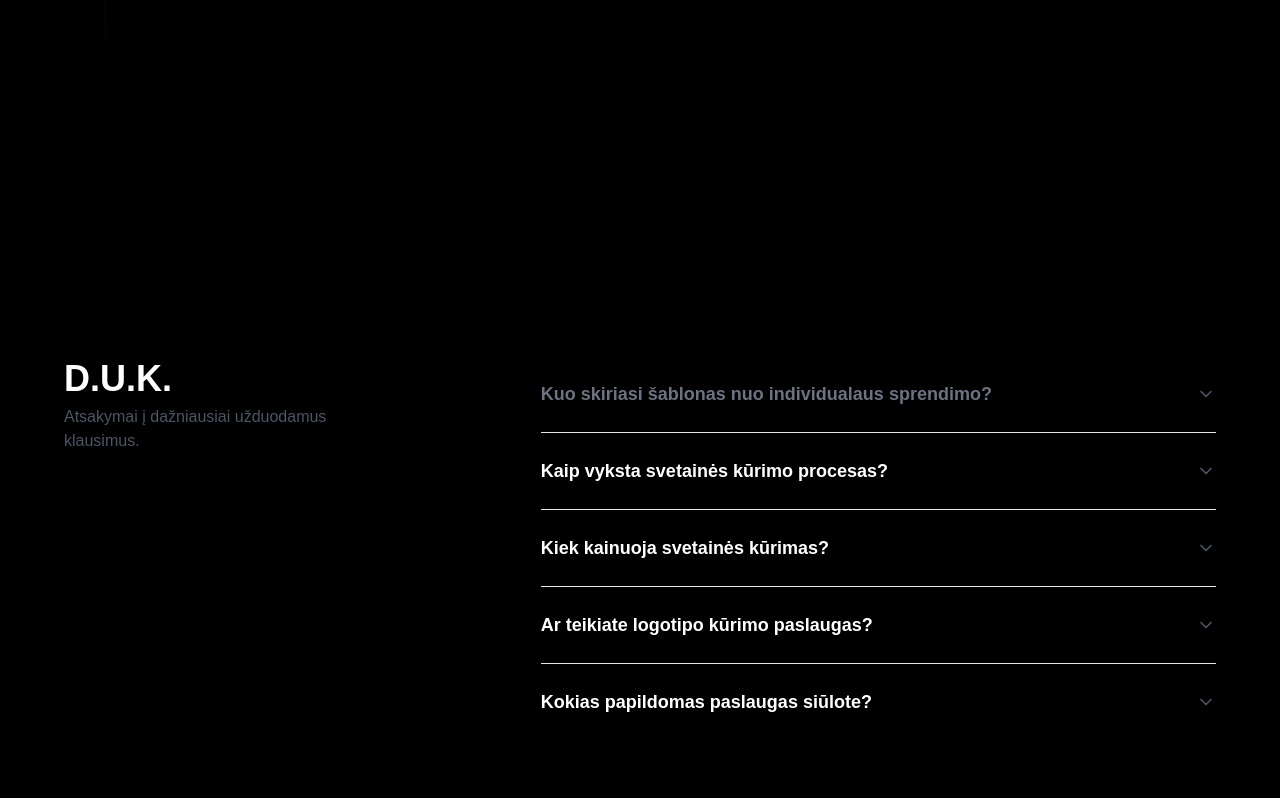
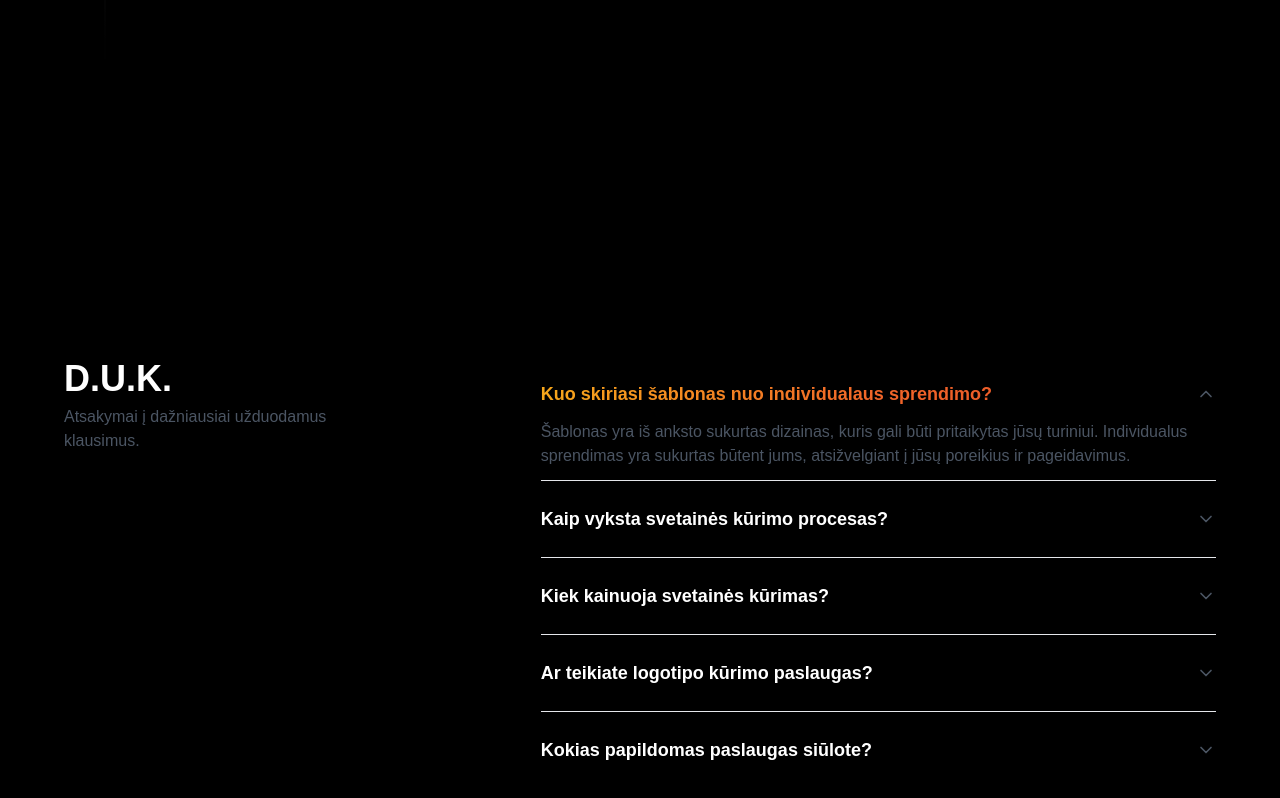
Before and after one commit to Drangis-tech/nextjs-portfolio-website, a Next.js app: page / in a window 1280 px wide. Both pictures are taken after a click on the button "Kuo skiriasi šablonas nuo individualaus sprendimo?". Shown: the part 4989-5787 px from the top of the page. Built offline with nearby package versions, Linux system fonts and the light colour scheme; no server answers; what tailwindcss-debug-screens would draw is missing.

Commit message:
grid backgroundas

```diff
--- a/app/components/FAQ.tsx
+++ b/app/components/FAQ.tsx
@@ -1,11 +1,25 @@
-import React, { useState } from 'react';
+import React, { useState, useRef, useEffect } from 'react';
 
 const FAQ = () => {
-  const [openFAQ, setOpenFAQ] = useState<number | null>(1); // Manages which FAQ item is open
+  const [openFAQ, setOpenFAQ] = useState<number | null>(null);
+  const [height, setHeight] = useState<number>(0); // Changed to number to avoid null assignment
+  const contentRef = useRef<HTMLDivElement>(null);
 
   const toggleFAQ = (index: number) => {
-    setOpenFAQ(openFAQ === index ? null : index);
+    if (openFAQ === index) {
+      setHeight(0); // Set height to 0 when closing
+      setOpenFAQ(null);
+    } else {
+      setHeight(contentRef.current?.scrollHeight || 0);
+      setOpenFAQ(index);
+    }
   };
+
+  useEffect(() => {
+    if (openFAQ !== null && contentRef.current) {
+      setHeight(contentRef.current.scrollHeight);
+    }
+  }, [openFAQ]);
 
   return (
     <div className="max-w-[85rem] px-4 py-10 sm:px-6 lg:px-8 lg:py-14 mx-auto">
@@ -16,24 +30,25 @@ const FAQ = () => {
             <h2 className="text-2xl font-bold md:text-4xl md:leading-tight dark:text-white">
               D.U.K.
             </h2>
-            <p className="mt-1 hidden md:block text-gray-600 dark:text-neutral-400">
+            <p className="mt-1 text-gray-600 dark:text-neutral-400">
               Atsakymai į dažniausiai užduodamus klausimus.
             </p>
           </div>
         </div>
 
         <div className="md:col-span-3">
-          {/* Accordion */}
-          <div className="divide-y divide-gray-200 dark:divide-neutral-700">
-            {/* FAQ Items */}
+          {/* Accordion Container */}
+          <div className="h-[500px] overflow-y-auto divide-y divide-gray-200 dark:divide-neutral-700">
             {Array.from({ length: 5 }, (_, index) => (
               <div key={index} className={`pt-6 pb-3 ${index === 0 ? 'pt-0' : ''}`}>
                 <button
                   className={`group pb-3 inline-flex items-center justify-between gap-x-3 w-full md:text-lg font-semibold text-start ${
-                    openFAQ === index + 1 ? 'text-gray-500' : 'text-white'
-                  } rounded-lg transition hover:text-gray-500 focus:outline-none focus:text-gray-500 dark:hover:text-neutral-400 dark:focus:text-neutral-400`}
-                  aria-expanded={openFAQ === index + 1}
-                  onClick={() => toggleFAQ(index + 1)}
+                    openFAQ === index
+                      ? 'text-transparent bg-gradient-to-r from-[#f7a71b] via-[#f16529] to-[#e44d26] bg-clip-text'
+                      : 'text-white'
+                  } transition-all hover:text-transparent hover:bg-clip-text hover:bg-gradient-to-r hover:from-[#f7a71b] hover:via-[#f16529] hover:to-[#e44d26] focus:outline-none`}
+                  aria-expanded={openFAQ === index}
+                  onClick={() => toggleFAQ(index)}
                 >
                   {index === 0 && 'Kuo skiriasi šablonas nuo individualaus sprendimo?'}
                   {index === 1 && 'Kaip vyksta svetainės kūrimo procesas?'}
@@ -42,8 +57,8 @@ const FAQ = () => {
                   {index === 4 && 'Kokias papildomas paslaugas siūlote?'}
                   <svg
                     className={`${
-                      openFAQ === index + 1 ? 'hidden' : 'block'
-                    } shrink-0 size-5 text-gray-600 group-hover:text-gray-500 dark:text-neutral-400`}
+                      openFAQ === index ? 'hidden' : 'block'
+                    } shrink-0 size-5 text-gray-600 group-hover:text-white`}
                     xmlns="http://www.w3.org/2000/svg"
                     width="24"
                     height="24"
@@ -58,8 +73,8 @@ const FAQ = () => {
                   </svg>
                   <svg
                     className={`${
-                      openFAQ === index + 1 ? 'block' : 'hidden'
-                    } shrink-0 size-5 text-gray-600 group-hover:text-gray-500 dark:text-neutral-400`}
+                      openFAQ === index ? 'block' : 'hidden'
+                    } shrink-0 size-5 text-gray-600 group-hover:text-white`}
                     xmlns="http://www.w3.org/2000/svg"
                     width="24"
                     height="24"
@@ -73,16 +88,25 @@ const FAQ = () => {
                     <path d="m18 15-6-6-6 6" />
                   </svg>
                 </button>
-                <div className={`overflow-hidden transition-all duration-300 ${openFAQ === index + 1 ? 'max-h-[200px]' : 'max-h-0'}`}>
-                  {openFAQ === index + 1 && (
-                    <p className="text-gray-600 dark:text-neutral-400">
-                      {index === 0 && 'Šablonas yra iš anksto sukurtas dizainas, kuris gali būti pritaikytas jūsų turiniui. Individualus sprendimas yra sukurtas būtent jums, atsižvelgiant į jūsų poreikius ir pageidavimus.'}
-                      {index === 1 && 'Svetainės kūrimas susideda iš kelių etapų: dizaino, programavimo, testavimo ir paleidimo. Pradžioje aptariame jūsų poreikius ir tikslus, tuomet kuriame dizainą ir jį pritaikome techniniam sprendimui.'}
-                      {index === 2 && 'Svetainės kūrimo kaina priklauso nuo dizaino sudėtingumo, funkcionalumo ir individualių poreikių. Mes siūlome pritaikytus sprendimus, todėl kiekvienam projektui kaina apskaičiuojama atskirai.'}
-                      {index === 3 && 'Taip, mes teikiame logotipo kūrimo paslaugas. Logotipas yra svarbi prekės ženklo dalis, todėl stengiamės sukurti išskirtinį ir atpažįstamą dizainą, kuris atspindi jūsų verslo esmę.'}
-                      {index === 4 && 'Be svetainės kūrimo ir logotipų dizaino, mes siūlome SEO optimizaciją, svetainės priežiūrą ir marketingo kampanijų valdymą.'}
-                    </p>
-                  )}
+                <div
+                  ref={contentRef}
+                  className={`overflow-hidden transition-[max-height] duration-500 ease-in-out transform ${
+                    openFAQ === index ? 'opacity-100 max-h-[200px] translate-y-0' : 'opacity-0 max-h-0 -translate-y-4'
+                  }`}
+                  style={{ maxHeight: openFAQ === index ? height : 0 }} // No null assignment
+                >
+                  <p className="text-gray-600 dark:text-neutral-400">
+                    {index === 0 &&
+                      'Šablonas yra iš anksto sukurtas dizainas, kuris gali būti pritaikytas jūsų turiniui. Individualus sprendimas yra sukurtas būtent jums, atsižvelgiant į jūsų poreikius ir pageidavimus.'}
+                    {index === 1 &&
+                      'Svetainės kūrimas susideda iš kelių etapų: dizaino, programavimo, testavimo ir paleidimo. Pradžioje aptariame jūsų poreikius ir tikslus, tuomet kuriame dizainą ir jį pritaikome techniniam sprendimui.'}
+                    {index === 2 &&
+                      'Svetainės kūrimo kaina priklauso nuo dizaino sudėtingumo, funkcionalumo ir individualių poreikių. Mes siūlome pritaikytus sprendimus, todėl kiekvienam projektui kaina apskaičiuojama atskirai.'}
+                    {index === 3 &&
+                      'Taip, mes teikiame logotipo kūrimo paslaugas. Logotipas yra svarbi prekės ženklo dalis, todėl stengiamės sukurti išskirtinį ir atpažįstamą dizainą, kuris atspindi jūsų verslo esmę.'}
+                    {index === 4 &&
+                      'Be svetainės kūrimo ir logotipų dizaino, mes siūlome SEO optimizaciją, svetainės priežiūrą ir marketingo kampanijų valdymą.'}
+                  </p>
                 </div>
               </div>
             ))}
```
